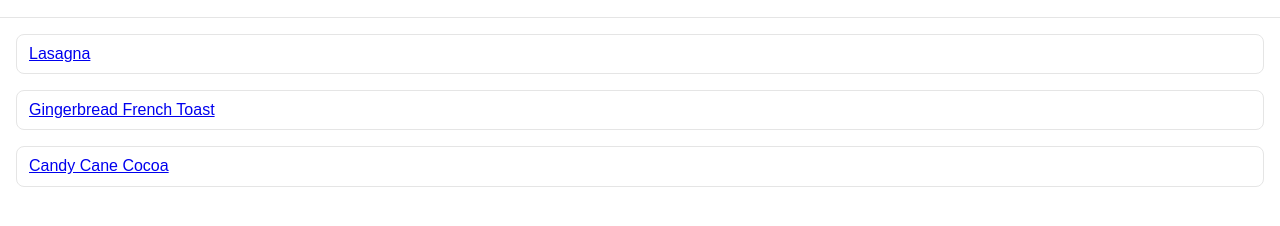
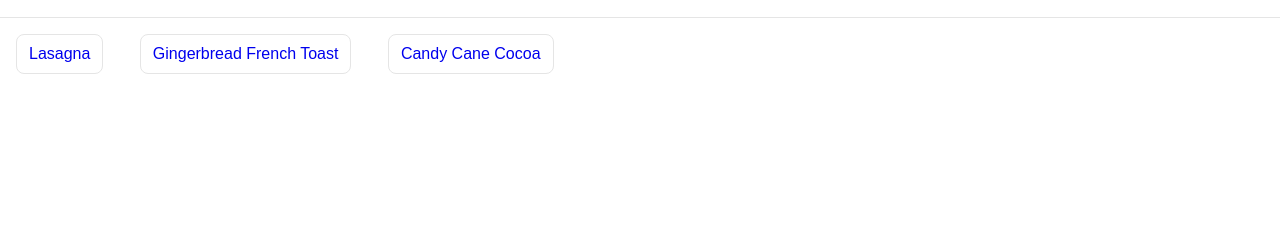
Before and after one commit to ksorathia/odin-recipes, a plain HTML site: page index.html in a window 1280 px wide. Shown: the part 46-272 px from the top of the page. Drawn offline with Linux system fonts and the light colour scheme.

Commit message:
Simplify recipe cards
Removed extraneous divs and placed the recipe-card class within
the anchor element.

Also added inline-block alignment and removed text decoration to
practice layout css.

```diff
--- a/index.html
+++ b/index.html
@@ -10,20 +10,14 @@
     <div class="header">
         <h1>Odin Recipes</h1>
     </div>
-    <a href="./recipes/lasagna.html">
-        <div class="recipe-card">
-            Lasagna
-        </div>
+    <a href="./recipes/lasagna.html" class="recipe-card">
+        Lasagna
     </a>
-    <a href="./recipes/gingerbread-french-toast.html">
-        <div class="recipe-card">
-            Gingerbread French Toast
-        </div>
+    <a href="./recipes/gingerbread-french-toast.html" class="recipe-card">
+        Gingerbread French Toast
     </a>
-    <a href="./recipes/candy-cane-cocoa.html">
-        <div class="recipe-card">
-            Candy Cane Cocoa
-        </div>
+    <a href="./recipes/candy-cane-cocoa.html" class="recipe-card">
+        Candy Cane Cocoa
     </a>
 </body>
 </html>
--- a/style.css
+++ b/style.css
@@ -1,6 +1,7 @@
 * {
     font-family: sans-serif;
     line-height: 1.4rem;
+    box-sizing: border-box;
 }
 
 h1 {
@@ -29,4 +30,6 @@ h3 {
     border-radius: 8px;
     padding: 8px 12px;
     margin: 16px;
+    display: inline-block;
+    text-decoration: none;
 }
```
